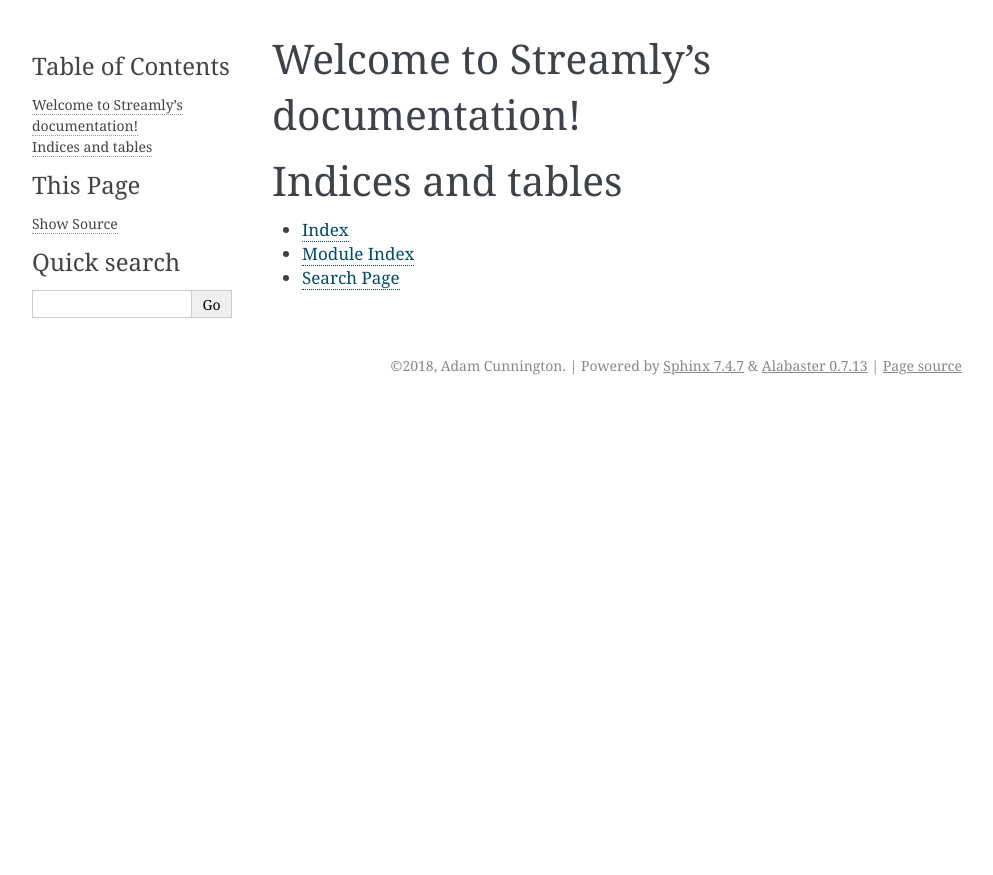
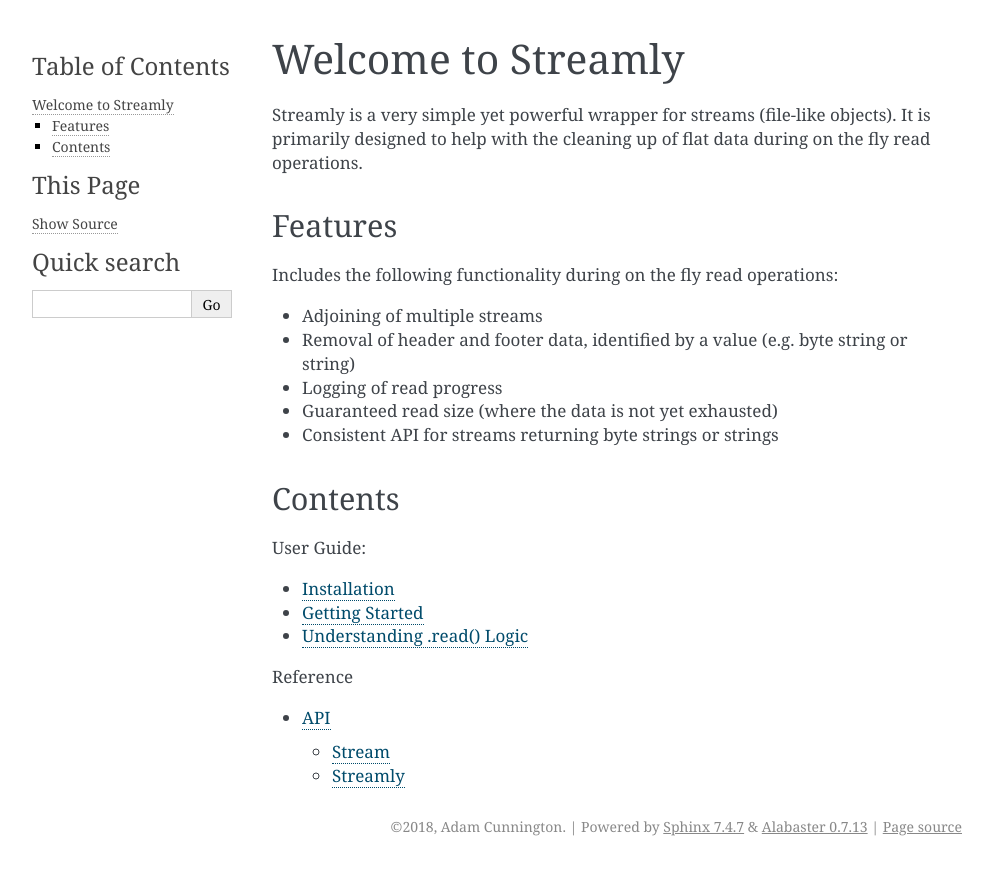
Before and after one commit to adamcunnington/Streamly, a Sphinx documentation site: the page built from docs/source/index.rst, in a window 1280 px wide. Shown: the top 875 px of the page, without its empty margins (148-1141 px from the left). Built offline with Sphinx 7.4.7, drawn with Linux system fonts in a browser that asks for light colours.

Commit message:
Added initial documentation config and rst files

```diff
--- /dev/null
+++ b/docs/source/getting-started.rst
@@ -0,0 +1,5 @@
+===============
+Getting Started
+===============
+
+TODO!
--- a/docs/source/index.rst
+++ b/docs/source/index.rst
@@ -1,20 +1,33 @@
-.. Streamly documentation master file, created by
-   sphinx-quickstart on Mon Jul 23 13:26:07 2018.
-   You can adapt this file completely to your liking, but it should at least
-   contain the root `toctree` directive.
+Welcome to Streamly
+===================
 
-Welcome to Streamly's documentation!
-====================================
+Streamly is a very simple yet powerful wrapper for streams (file-like objects). It is primarily designed to help with the cleaning up of flat data during on the fly read operations.
+
+
+Features
+--------
+Includes the following functionality during on the fly read operations:
+
+* Adjoining of multiple streams
+* Removal of header and footer data, identified by a value (e.g. byte string or string)
+* Logging of read progress
+* Guaranteed read size (where the data is not yet exhausted)
+* Consistent API for streams returning byte strings or strings
+
+
+Contents
+--------
 
 .. toctree::
    :maxdepth: 2
-   :caption: Contents:
+   :caption: User Guide:
 
+   installation
+   getting-started
+   read-logic
 
+.. toctree::
+   :maxdepth: 2
+   :caption: Reference
 
-Indices and tables
-==================
-
-* :ref:`genindex`
-* :ref:`modindex`
-* :ref:`search`
+   api
--- /dev/null
+++ b/docs/source/installation.rst
@@ -0,0 +1,5 @@
+============
+Installation
+============
+
+TODO!
--- /dev/null
+++ b/docs/source/read-logic.rst
@@ -0,0 +1,5 @@
+===========================
+Understanding .read() Logic
+===========================
+
+TODO!
```
Also changed, not shown: docs/source/api.rst (added, +20 -0 lines).
